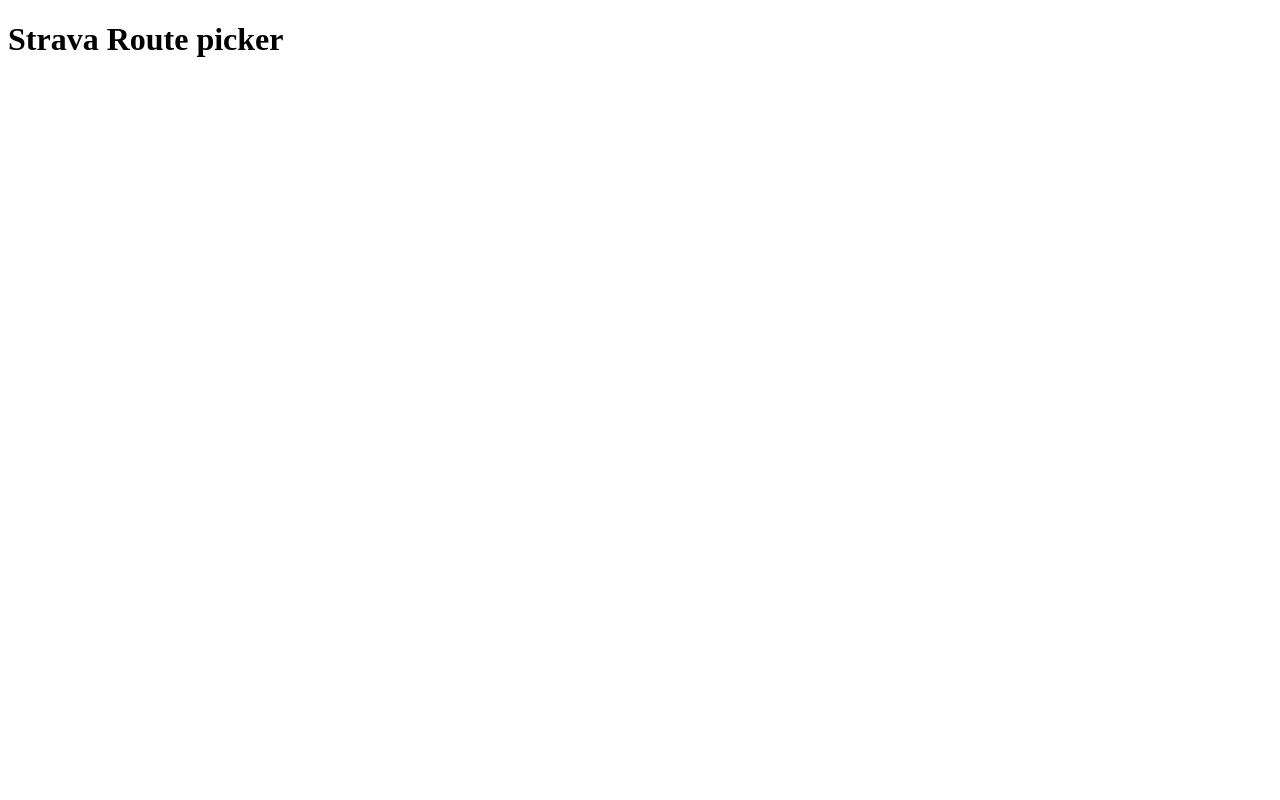
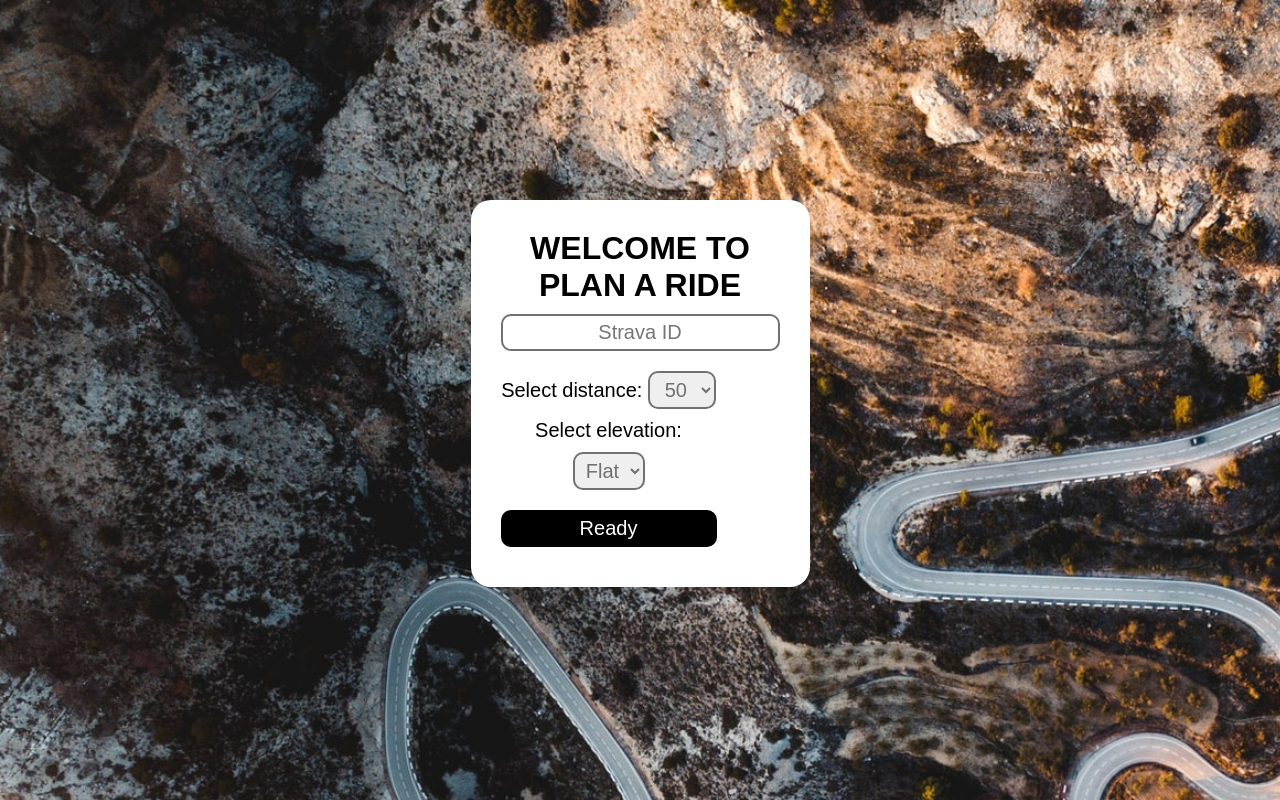
Before and after one commit to EHB-MCT/web2-frontend-RobBosmans, a plain HTML site: page index.html in a window 1280 px wide. Shown: the top 800 px of the page. Drawn offline with nearby package versions, Linux system fonts and the light colour scheme; no server answers; a web font is replaced by a local one.

Commit message:
made input form + css

```diff
--- a/index.html
+++ b/index.html
@@ -4,19 +4,51 @@
     <meta charset="UTF-8">
     <meta http-equiv="X-UA-Compatible" content="IE=edge">
     <meta name="viewport" content="width=device-width, initial-scale=1.0">
+
+    <!-- stylesheets -->
     <link rel="stylesheet" href="https://unpkg.com/leaflet@1.7.1/dist/leaflet.css"
     integrity="sha512-xodZBNTC5n17Xt2atTPuE1HxjVMSvLVW9ocqUKLsCC5CXdbqCmblAshOMAS6/keqq/sMZMZ19scR4PsZChSR7A=="
     crossorigin=""/>
     <link rel="stylesheet" href="styles.css">
+    <link rel="stylesheet" href="https://use.typekit.net/rht0mff.css">
+
+    <!-- scripts -->
     <script src="https://unpkg.com/leaflet@1.7.1/dist/leaflet.js"
     integrity="sha512-XQoYMqMTK8LvdxXYG3nZ448hOEQiglfqkJs1NOQV44cWnUrBc8PkAOcXy20w0vlaXaVUearIOBhiXZ5V3ynxwA=="
     crossorigin=""></script>
     <script src="./libraries/Polyline.encoded.js"></script>
     <script src="script.js"></script>
-    <title>Test</title>
+
+    <title>Plan a ride</title>
 </head>
 <body>
-    <h1>Strava Route picker</h1>
+    <div class="form">
+        <h1>Welcome to<br>plan a ride</h1>
+        <form id="mainForm">
+            <div id="stravaIdInput">
+                <input id="stravaId" type="text" placeholder="Strava ID">
+            </div>
+            <div id="distance">
+                <label for="">Select distance: </label>
+                <select id="distanceOptions">
+                    <option value="50">50</option>
+                    <option value="80">80</option>
+                    <option value="100">100</option>
+                    <option value="200">200</option>
+                </select>
+            </div>
+            <div id="elevation">
+                <label for="">Select elevation: </label>
+                <select id="elevationOptions" name="cars">
+                    <option value="flat">Flat</option>
+                    <option value="hilly">Hilly</option>
+                </select>
+            </div>
+            <div>
+                <button class="button" type="submit">Ready</button>
+            </div>
+        </form>
+    </div>
     <div id="map"></div>
 </body>
 </html>
--- a/script.js
+++ b/script.js
@@ -3,8 +3,8 @@
 refreshToken = "c6d059e946455c72bfdaa2a4f78e8172c7a200a5";
 
 window.onload = function(){
-
-    getNewAccessToken();
+    inputs();
+    //getNewAccessToken();
 };
 
 async function getRoutes(data){
@@ -74,3 +74,17 @@
         ).addTo(map);
     }
 }
+
+function inputs(){
+    document.getElementById('mainForm').addEventListener('submit', event => {
+        event.preventDefault();
+
+        let stravaId = document.getElementById('stravaId').value;
+        let distance = document.getElementById('distanceOptions').value;
+        let elevation = document.getElementById('elevationOptions').value;
+
+        console.log(stravaId, distance, elevation);
+
+        getNewAccessToken();
+    });
+}
--- a/styles.css
+++ b/styles.css
@@ -1,3 +1,118 @@
+*{
+    font-family: forma-djr-deck, sans-serif;
+    margin: 0;
+}
+
+
+body{
+    margin-top: 200px;
+    display: flex;
+    justify-content: space-evenly;
+    flex-direction: column;
+    align-items: center;
+    align-content: center;
+    background-image: url(./pictures/forest.jpg);
+    background-repeat: no-repeat;
+    background-size: cover;
+}
+
+h1{
+    font-weight: medium;
+    text-align: center;
+    text-transform: uppercase;
+
+}
+
+/* -------------------- form --------------------*/
+
+.form{
+    background-color: white;
+    padding: 30px;
+    border-radius: 20px;
+}
+
+form {
+    text-decoration: none;
+    font-weight: 500;
+    font-size: 20px;
+
+}
+
+input[type=text]{
+    box-sizing: border-box;
+    border: 2px solid #717171;
+    border-radius: 10px;
+    padding: 5px;
+    margin: 10px 0;
+    background-color: none;
+
+    text-decoration: none;
+    font-weight: 500;
+    font-size: 20px;
+    text-align: center;
+}
+
+input[type=text]:focus {
+    outline: none;
+    border: 2px solid #000;
+}
+
+#distance, #elevation{
+    width: 216px;
+    text-align: center;
+}
+
+select{
+    cursor: pointer;
+    box-sizing: border-box;
+    border: 2px solid #717171;
+    color: #717171;
+    border-radius: 10px;
+    padding: 5px;
+    margin: 10px 0;
+
+    text-decoration: none;
+    font-weight: 500;
+    font-size: 20px;
+    text-align: center;
+}
+
+select:focus {
+    transition: ease 100ms;
+    outline: none;
+    border: 2px solid #000;
+    color: #000;
+}
+
+.button{
+    cursor: pointer;
+    color: #fff;
+    background-color: #000;
+    border: 2px solid #000;
+    box-sizing: border-box;
+    border-radius: 10px;
+    padding: 5px 20px;
+    margin: 10px 0;
+    width: 216px;
+
+    text-decoration: none;
+    font-weight: 500;
+    font-size: 20px;
+    display: flex;
+    justify-content: center;
+}
+
+.button:hover{
+    transition: ease 100ms;
+    color: white;
+    background-color: #E34A00;
+    border: 2px solid #E34A00;
+    padding: 5px 20px;
+    margin: 10px 0;
+}
+
+
+
 #map {
     height: 1000px;
     width: 1000px;
```
Also changed, not shown: pictures/forest.jpg (added).
